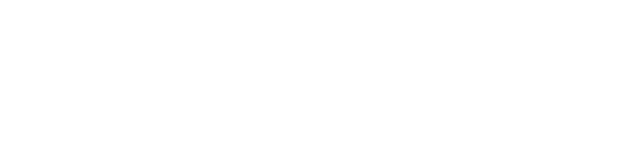
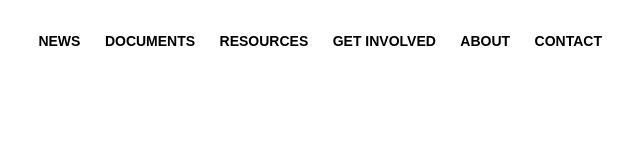
Before and after one commit to Seisachtheia/OzKiwi, a website: page public/index.html in a window 1280 px wide. Shown: the whole page, without its empty margins (476-1116 px from the left). Drawn offline with Linux system fonts and the light colour scheme.

Commit message:
Header bar population begins

```diff
--- a/private/css/style.scss
+++ b/private/css/style.scss
@@ -8,8 +8,7 @@
 $page-width: 1050px;
 $tablet-width: 600px;
 
-$color-1: #3498db;
-$color-2: white;
+$color-1: white;
 
 // Core Import
 @import "typography";
@@ -19,3 +18,27 @@ $color-2: white;
 
 
 // Your SCSS goes below here
+html {
+    padding: 0;
+    margin: 0;
+}
+
+.header-navi {
+    width:70%;
+    height:60px;
+    margin-left:auto;
+    margin-right:auto;
+}
+
+.navi-items {
+    float:right;
+
+
+    li {
+        display:inline-block;
+        text-transform: uppercase;
+        font-weight:600;
+        font-size: 14px;
+        padding: 15px 10px;
+    }
+}
--- a/public/index.html
+++ b/public/index.html
@@ -19,6 +19,31 @@
     <body>
 
         <header>
+
+            <div class="header-navi">
+                <img/>
+
+                <div class="navi-dock">
+
+                    <ul class="navi-items">
+
+                        <li>News</li>
+                        <li>Documents</li>
+                        <li>Resources</li>
+                        <li>Get Involved</li>
+                        <li>About</li>
+                        <li>Contact</li>
+
+                    </ul>
+
+                </div>
+
+                <div class="header-banner">
+
+                </div>
+
+            </div>
+
         </header>
 
         <section>
```
Also changed, not shown: design spec/NNqiSKu.jpg (added), public/css/style.css, public/images/1.png (added), public/images/2.png (added), public/images/3.png (added), public/images/4.png (added), public/images/AustraliaNZ.png (added), public/images/Continue Reading.png (added), public/images/OZ kiwi.png (added).
